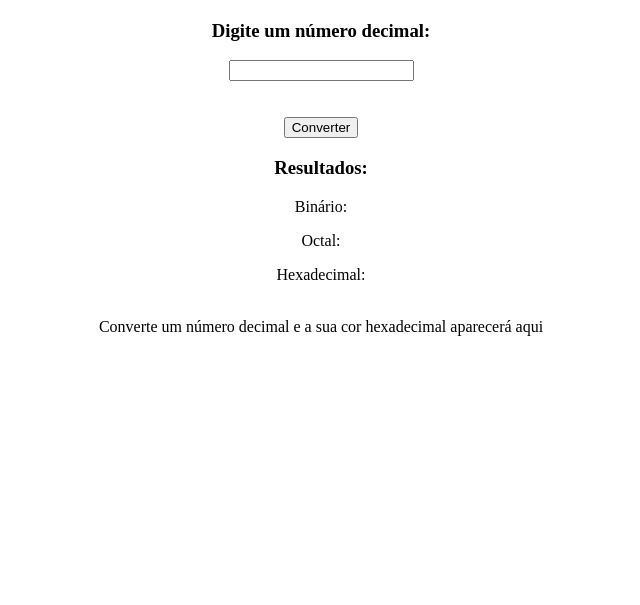
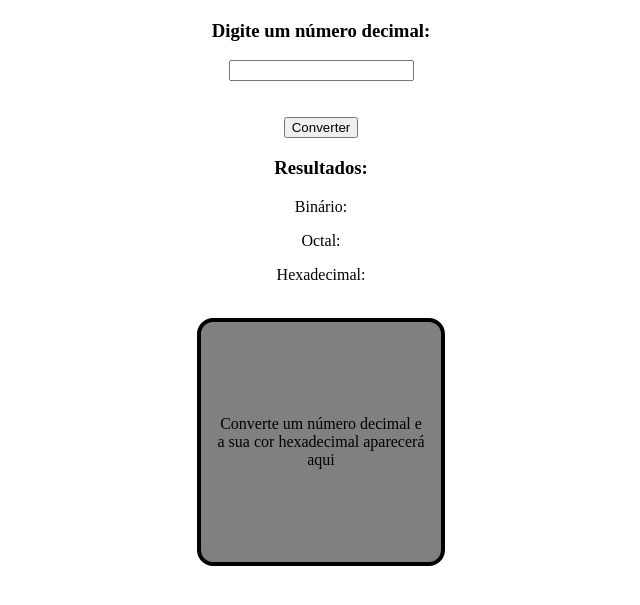
Before and after one commit to LucasTsuzuku-SPTECH/sptech_arqComp_SPTecherMachine, a plain HTML site: page index.html in a window 1280 px wide. Shown: the part 87-692 px from the top of the page, without its empty margins (319-959 px from the left). Drawn offline with Linux system fonts and the light colour scheme.

Commit message:
feat: funcionalidade de mudança de cores

```diff
--- a/index.html
+++ b/index.html
@@ -24,7 +24,9 @@
         <div id="div_resultados_hexadecimal"></div>
         <br />
         <div id="div_resultados_hexadecimal_caixaColorida">
-          Converte um número decimal e a sua cor hexadecimal aparecerá aqui
+          <p id="div_resultados_hexadecimal_caixaColorida_caixaTexto">
+            Converte um número decimal e a sua cor hexadecimal aparecerá aqui
+          </p>
         </div>
       </div>
     </main>
@@ -33,9 +35,11 @@
 <script>
   function converterNumero() {
     var decimal = Number(ipt_numeroDecimal.value);
-
     div_resultados_binario.innerHTML = decimal.toString(2);
     div_resultados_octal.innerHTML = decimal.toString(8);
     div_resultados_hexadecimal.innerHTML = decimal.toString(16);
+    div_resultados_hexadecimal_caixaColorida_caixaTexto.innerHTML = `<p style = 'background-color: #${decimal.toString(
+      16
+    )}'>${decimal.toString(16)}</p>`;
   }
 </script>
--- a/style.css
+++ b/style.css
@@ -4,3 +4,26 @@ main {
   text-align: center;
   align-items: center;
 }
+
+#div_resultados_hexadecimal_caixaColorida {
+  display: flex;
+  flex-direction: column;
+  text-align: center;
+  align-items: center;
+  justify-content: center;
+  height: 15rem;
+  width: 15rem;
+  background-color: grey;
+  border: solid black 0.25rem;
+  border-radius: 1rem;
+}
+
+#div_resultados_hexadecimal_caixaColorida p {
+  display: flex;
+  justify-content: center;
+  flex-direction: column;
+  text-align: center;
+  align-items: center;
+  height: 13rem;
+  width: 13rem;
+}
```
